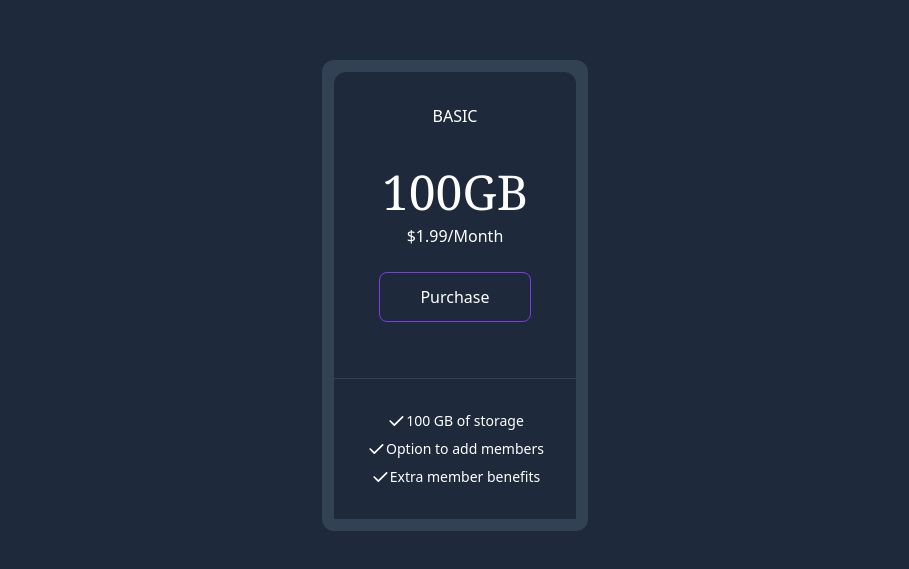
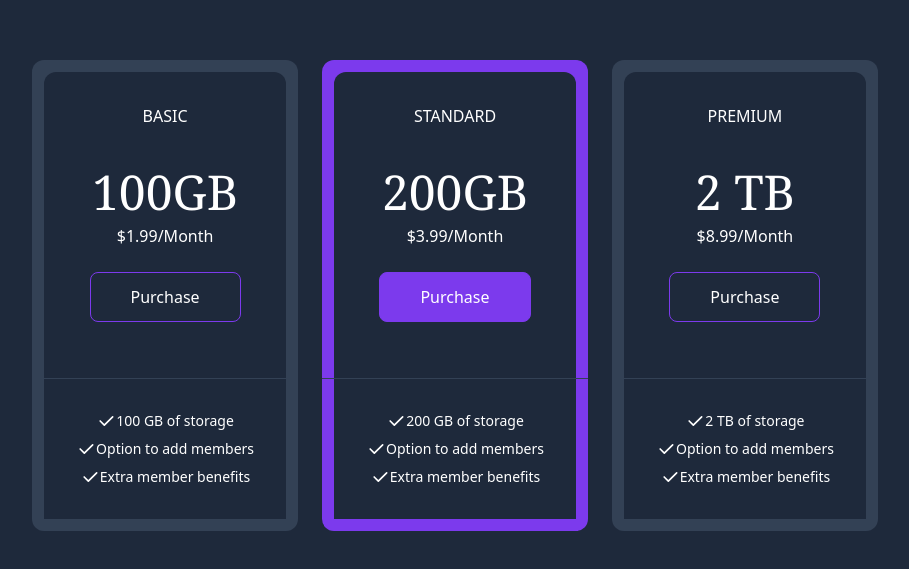
Before and after one commit to kateFrontend/tailwind-pricing-cards, a plain HTML site: page index.html in a window 1280 px wide. Shown: the part 105-674 px from the top of the page, without its empty margins (185-1094 px from the left). Drawn offline with nearby package versions, Linux system fonts and the light colour scheme.

Commit message:
add cards

```diff
--- a/index.html
+++ b/index.html
@@ -22,8 +22,9 @@
                     <h2 class="mt-10 font-serif text-5xl text-center">100GB</h2>
                     <h3 class="mt-2 text-center">$1.99/Month</h3>
                     <div class="flex justify-center">
-                        <a href="#"
-                            class="inline-block px-10 py-3 my-6 text-center border border-violet-600 rounded-lg hover:bg-violet-800 hover:border-violet-800 duration-200">Purchase</a>
+                        <a href="#" class="inline-block px-10 py-3 my-6 text-center border
+                            border-violet-600 rounded-lg hover:bg-violet-800
+                            hover:border-violet-800 duration-200">Purchase</a>
                     </div>
                 </div>
 
@@ -36,16 +37,8 @@
                     <div class="flex flex-col space-y-2">
                         <!-- List Item 1 -->
                         <div class="flex justify-center">
-                            <svg
-                            xmlns="http://www.w3.org/2000/svg"
-                            class="w-5 h-5"
-                            viewBox="0 0 24 24"
-                            stroke-width="2"
-                            stroke="currentColor"
-                            fill="none"
-                            stroke-linecap="round"
-                            stroke-linejoin="round"
-                          >
+                            <svg xmlns="http://www.w3.org/2000/svg" class="w-5 h-5" viewBox="0 0 24 24" stroke-width="2"
+                                stroke="currentColor" fill="none" stroke-linecap="round" stroke-linejoin="round">
                                 <path stroke="none" d="M0 0h24v24H0z" fill="none" />
                                 <path d="M5 12l5 5l10 -10" />
                             </svg>
@@ -53,16 +46,8 @@
                         </div>
                         <!-- List Item 2 -->
                         <div class="flex justify-center">
-                            <svg
-                            xmlns="http://www.w3.org/2000/svg"
-                            class="w-5 h-5"
-                            viewBox="0 0 24 24"
-                            stroke-width="2"
-                            stroke="currentColor"
-                            fill="none"
-                            stroke-linecap="round"
-                            stroke-linejoin="round"
-                          >
+                            <svg xmlns="http://www.w3.org/2000/svg" class="w-5 h-5" viewBox="0 0 24 24" stroke-width="2"
+                                stroke="currentColor" fill="none" stroke-linecap="round" stroke-linejoin="round">
                                 <path stroke="none" d="M0 0h24v24H0z" fill="none" />
                                 <path d="M5 12l5 5l10 -10" />
                             </svg>
@@ -70,16 +55,112 @@
                         </div>
                         <!-- List Item 3 -->
                         <div class="flex justify-center">
-                            <svg
-                            xmlns="http://www.w3.org/2000/svg"
-                            class="w-5 h-5"
-                            viewBox="0 0 24 24"
-                            stroke-width="2"
-                            stroke="currentColor"
-                            fill="none"
-                            stroke-linecap="round"
-                            stroke-linejoin="round"
-                          >
+                            <svg xmlns="http://www.w3.org/2000/svg" class="w-5 h-5" viewBox="0 0 24 24" stroke-width="2"
+                                stroke="currentColor" fill="none" stroke-linecap="round" stroke-linejoin="round">
+                                <path stroke="none" d="M0 0h24v24H0z" fill="none" />
+                                <path d="M5 12l5 5l10 -10" />
+                            </svg>
+                            <span class="text-sm ml-l">Extra member benefits</span>
+                        </div>
+                    </div>
+                </div>
+            </div>
+
+            <!-- Col 2 -->
+            <div class="bg-violet-600 rounded-xl text-white">
+                <!-- Upper Container -->
+                <div class="p-8 mx-3 mt-3 rounded-t-xl bg-slate-800">
+                    <div class="text-center uppercase">Standard</div>
+                    <h2 class="mt-10 font-serif text-5xl text-center">200GB</h2>
+                    <h3 class="mt-2 text-center">$3.99/Month</h3>
+                    <div class="flex justify-center">
+                        <a href="#" class="inline-block px-10 py-3 my-6 text-center
+                            border border-violet-600 rounded-lg hover:bg-violet-800 bg-violet-600
+                            hover:border-violet-800 duration-200">Purchase</a>
+                    </div>
+                </div>
+
+                <!-- Border -->
+                <div class="border-t border-slate-700"></div>
+
+                <!-- Lower Container -->
+                <div class="p-8 mx-3 mb-3 rouded-b-xl bg-slate-800">
+                    <!-- List Container -->
+                    <div class="flex flex-col space-y-2">
+                        <!-- List Item 1 -->
+                        <div class="flex justify-center">
+                            <svg xmlns="http://www.w3.org/2000/svg" class="w-5 h-5" viewBox="0 0 24 24" stroke-width="2"
+                                stroke="currentColor" fill="none" stroke-linecap="round" stroke-linejoin="round">
+                                <path stroke="none" d="M0 0h24v24H0z" fill="none" />
+                                <path d="M5 12l5 5l10 -10" />
+                            </svg>
+                            <span class="text-sm ml-l">200 GB of storage</span>
+                        </div>
+                        <!-- List Item 2 -->
+                        <div class="flex justify-center">
+                            <svg xmlns="http://www.w3.org/2000/svg" class="w-5 h-5" viewBox="0 0 24 24" stroke-width="2"
+                                stroke="currentColor" fill="none" stroke-linecap="round" stroke-linejoin="round">
+                                <path stroke="none" d="M0 0h24v24H0z" fill="none" />
+                                <path d="M5 12l5 5l10 -10" />
+                            </svg>
+                            <span class="text-sm ml-l">Option to add members</span>
+                        </div>
+                        <!-- List Item 3 -->
+                        <div class="flex justify-center">
+                            <svg xmlns="http://www.w3.org/2000/svg" class="w-5 h-5" viewBox="0 0 24 24" stroke-width="2"
+                                stroke="currentColor" fill="none" stroke-linecap="round" stroke-linejoin="round">
+                                <path stroke="none" d="M0 0h24v24H0z" fill="none" />
+                                <path d="M5 12l5 5l10 -10" />
+                            </svg>
+                            <span class="text-sm ml-l">Extra member benefits</span>
+                        </div>
+                    </div>
+                </div>
+            </div>
+
+            <!-- Col 3 -->
+            <div class="bg-slate-700 rounded-xl text-white">
+                <!-- Upper Container -->
+                <div class="p-8 mx-3 mt-3 rounded-t-xl bg-slate-800">
+                    <div class="text-center uppercase">Premium</div>
+                    <h2 class="mt-10 font-serif text-5xl text-center">2 TB</h2>
+                    <h3 class="mt-2 text-center">$8.99/Month</h3>
+                    <div class="flex justify-center">
+                        <a href="#" class="inline-block px-10 py-3 my-6 text-center border
+                            border-violet-600 rounded-lg hover:bg-violet-800
+                            hover:border-violet-800 duration-200">Purchase</a>
+                    </div>
+                </div>
+
+                <!-- Border -->
+                <div class="border-t border-slate-700"></div>
+
+                <!-- Lower Container -->
+                <div class="p-8 mx-3 mb-3 rouded-b-xl bg-slate-800">
+                    <!-- List Container -->
+                    <div class="flex flex-col space-y-2">
+                        <!-- List Item 1 -->
+                        <div class="flex justify-center">
+                            <svg xmlns="http://www.w3.org/2000/svg" class="w-5 h-5" viewBox="0 0 24 24" stroke-width="2"
+                                stroke="currentColor" fill="none" stroke-linecap="round" stroke-linejoin="round">
+                                <path stroke="none" d="M0 0h24v24H0z" fill="none" />
+                                <path d="M5 12l5 5l10 -10" />
+                            </svg>
+                            <span class="text-sm ml-l">2 TB of storage</span>
+                        </div>
+                        <!-- List Item 2 -->
+                        <div class="flex justify-center">
+                            <svg xmlns="http://www.w3.org/2000/svg" class="w-5 h-5" viewBox="0 0 24 24" stroke-width="2"
+                                stroke="currentColor" fill="none" stroke-linecap="round" stroke-linejoin="round">
+                                <path stroke="none" d="M0 0h24v24H0z" fill="none" />
+                                <path d="M5 12l5 5l10 -10" />
+                            </svg>
+                            <span class="text-sm ml-l">Option to add members</span>
+                        </div>
+                        <!-- List Item 3 -->
+                        <div class="flex justify-center">
+                            <svg xmlns="http://www.w3.org/2000/svg" class="w-5 h-5" viewBox="0 0 24 24" stroke-width="2"
+                                stroke="currentColor" fill="none" stroke-linecap="round" stroke-linejoin="round">
                                 <path stroke="none" d="M0 0h24v24H0z" fill="none" />
                                 <path d="M5 12l5 5l10 -10" />
                             </svg>
```
Lines whose indentation alone changed are shown as unchanged.
